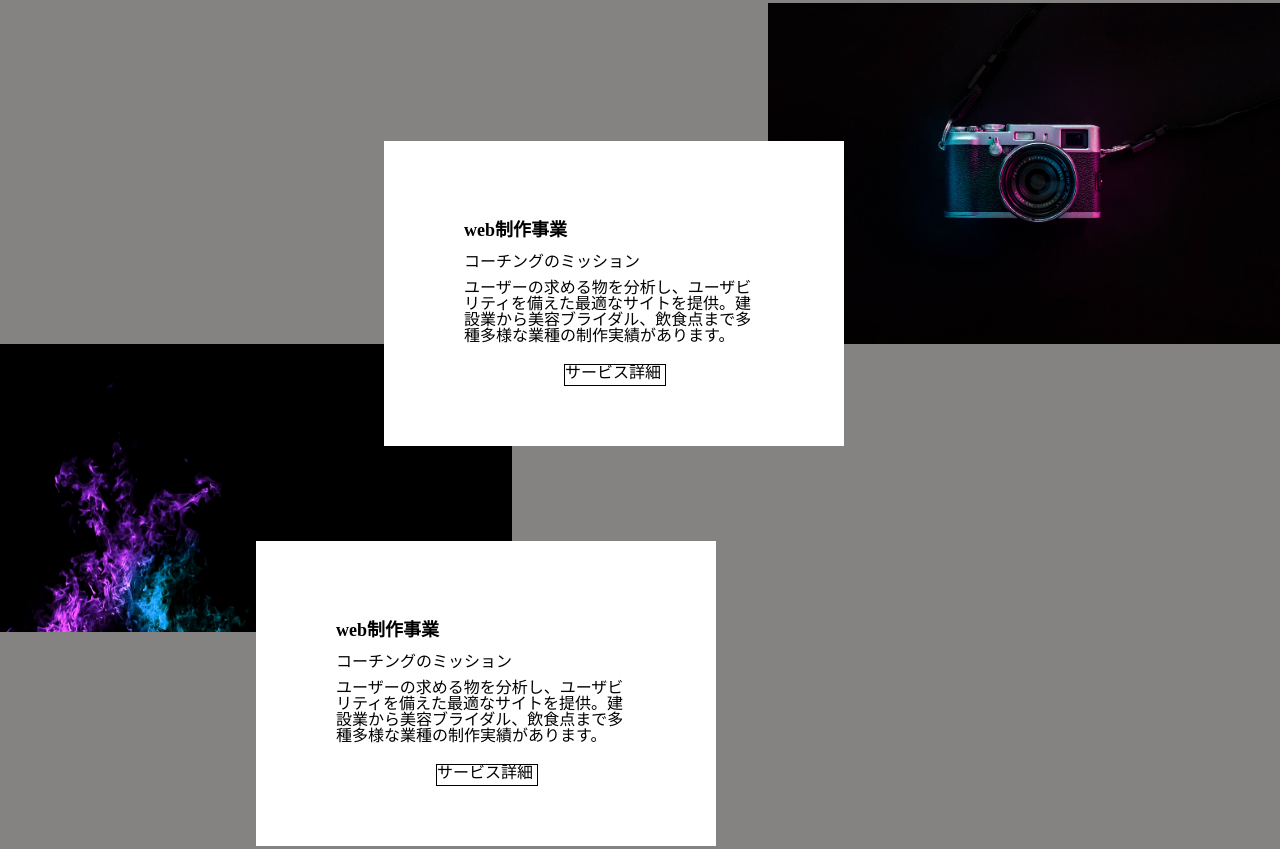
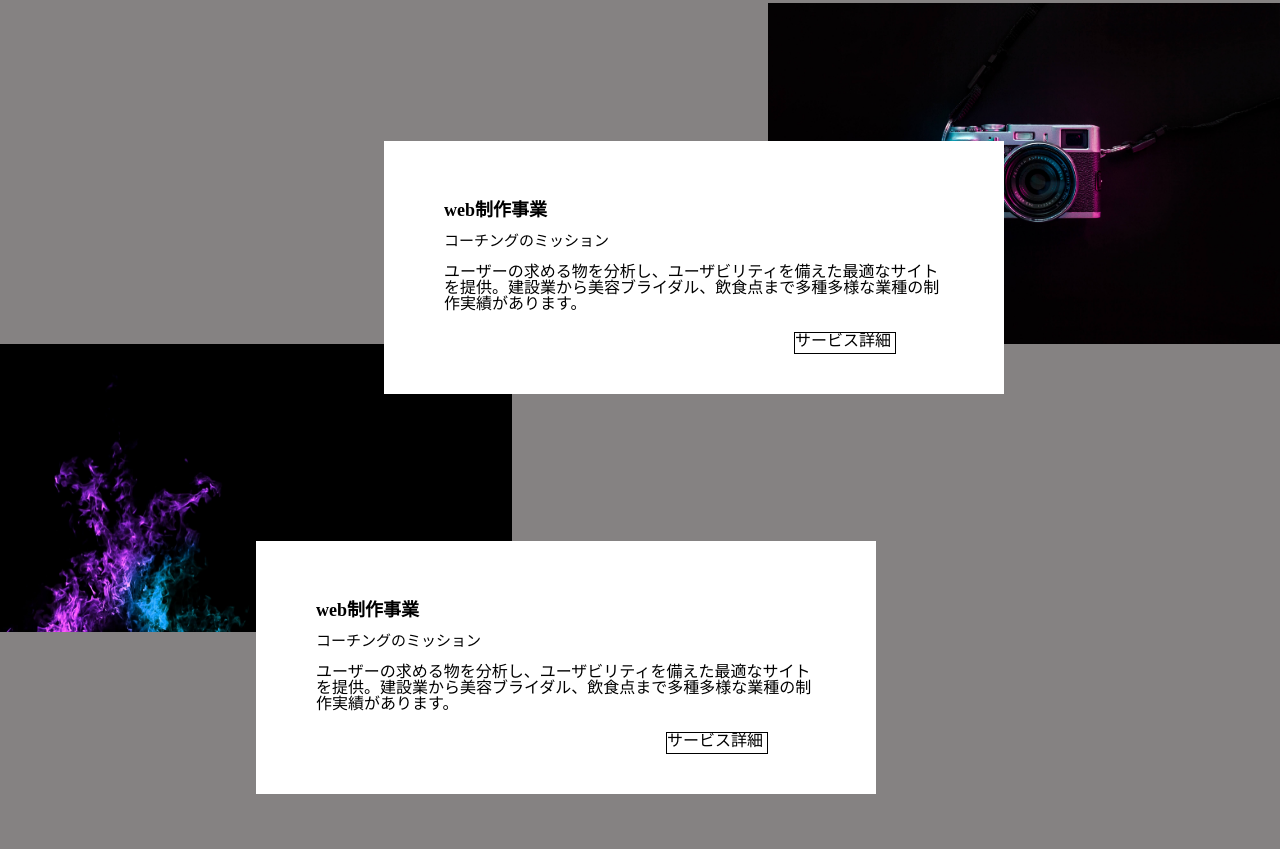
Before and after one commit to chonchon0516/20210215_toyoda, a plain HTML site: page index.html in a window 1280 px wide. Shown: the part 1059-1908 px from the top of the page. Drawn offline with Linux system fonts and the light colour scheme.

Commit message:
css update6

```diff
--- a/css/style.css
+++ b/css/style.css
@@ -233,8 +233,8 @@ select {
   top: 150%;
   right: 60%;
   left: 30%;
-  width: 300px;
-  padding: 80px;
+  width: 500px;
+  padding: 60px;
   background: #fff;
 }
 .camera2 {
@@ -249,19 +249,26 @@ select {
   top: 200%;
   right: 80%;
   left: 20%;
-  width: 300px;
-  padding: 80px;
+  width: 500px;
+  padding: 60px;
   background: #fff;
 }
 .line3 {
   font-size: 18px;
   font-weight: bold;
+  margin-right: 200px;
   margin-bottom: 15px;
   color: #000;
 }
 .line1 {
-  margin-bottom: 10px;
+  margin-right: 200px;
+  margin-bottom: 15px;
+  font-size: 15px;
   color: #000;
+}
+.ine2{
+  margin-left: 250px;
+  font-size: 15px;
 }
 
 .lecturebox {
@@ -270,6 +277,7 @@ select {
   height: 20px;
   top: 20px;
   left: 100px;
+  margin-left: 250px;
   border: 1px solid black;
 }
 /* business */
--- a/index.html
+++ b/index.html
@@ -81,7 +81,7 @@
         <div class="text-wrap-first">
           <h3 class="line3">web制作事業</h3>
           <p class="line1"> コーチングのミッション</p>
-          <p>ユーザーの求める物を分析し、ユーザビリティを備えた最適なサイトを提供。建設業から美容ブライダル、飲食点まで多種多様な業種の制作実績があります。
+          <p class="line2">ユーザーの求める物を分析し、ユーザビリティを備えた最適なサイトを提供。建設業から美容ブライダル、飲食点まで多種多様な業種の制作実績があります。
           </p>
           <div class="lecturebox">サービス詳細</div>
         </div>
@@ -91,7 +91,7 @@
         <div class="text-wrap-second">
           <h3 class="line3">web制作事業</h3>
           <p class="line1">コーチングのミッション</p>
-          <p>ユーザーの求める物を分析し、ユーザビリティを備えた最適なサイトを提供。建設業から美容ブライダル、飲食点まで多種多様な業種の制作実績があります。
+          <p class="line2">ユーザーの求める物を分析し、ユーザビリティを備えた最適なサイトを提供。建設業から美容ブライダル、飲食点まで多種多様な業種の制作実績があります。
           </p>
           <div class="lecturebox">サービス詳細</div>
         </div>
```
